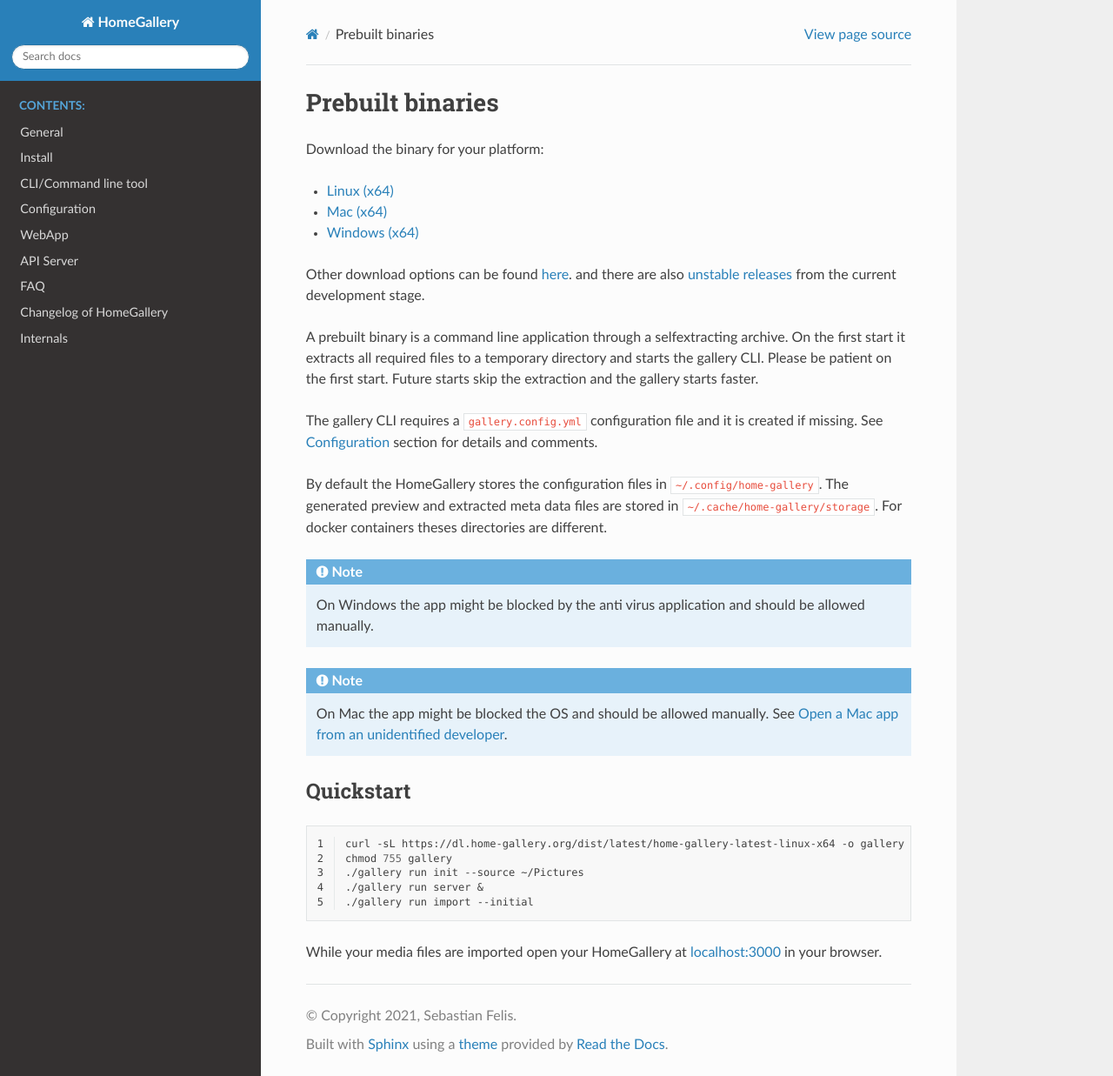
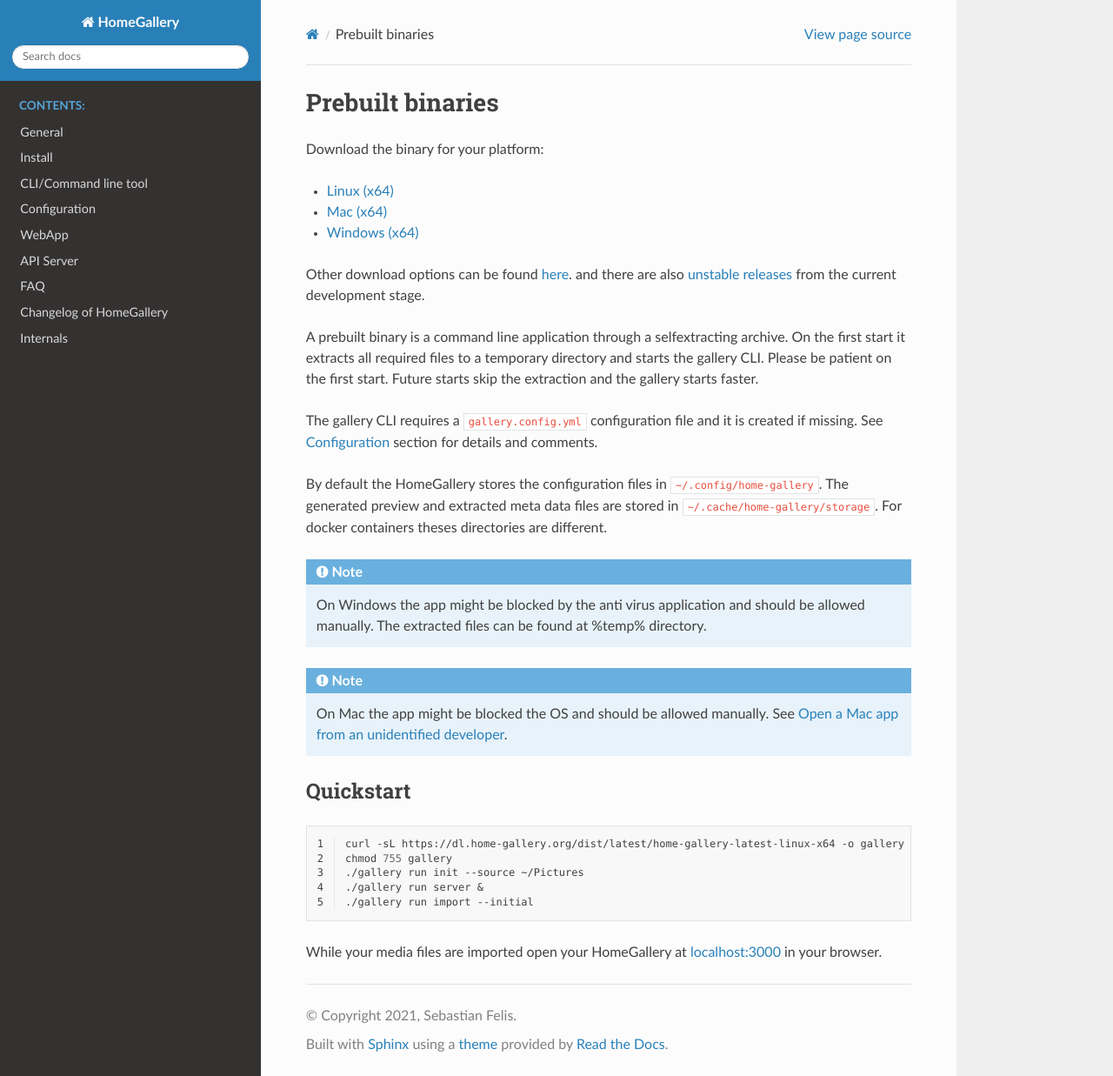
Before and after one commit to xemle/home-gallery-doc, a Sphinx documentation site: the page built from source/install/binary.rst, in a window 1280 px wide and 1237 px high. Shown: the whole window at 87% size. Built offline with Sphinx 7.4.7 and the Read the Docs theme 2.0.0, drawn with Linux system fonts in a browser that asks for light colours.

Commit message:
Add the path to Windows temp directory

```diff
--- a/source/install/binary.rst
+++ b/source/install/binary.rst
@@ -26,7 +26,7 @@
 .. note::
 
     On Windows the app might be blocked by the anti virus application
-    and should be allowed manually.
+    and should be allowed manually. The extracted files can be found at %temp% directory.
 
 .. note::
 
```
